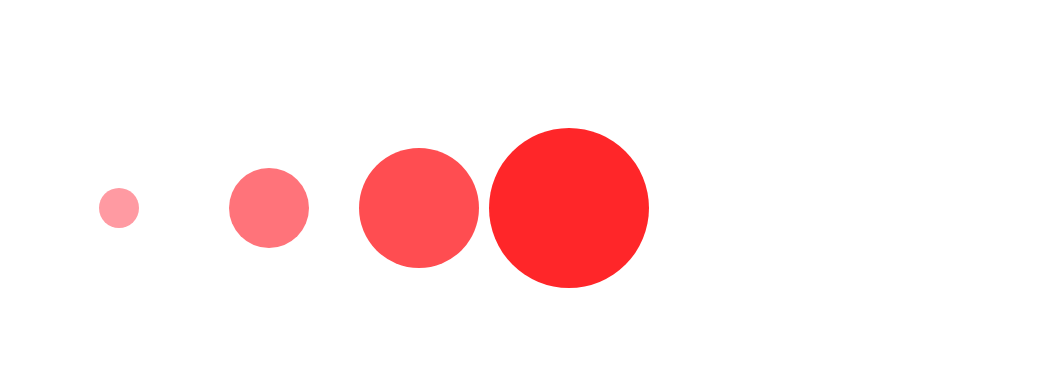
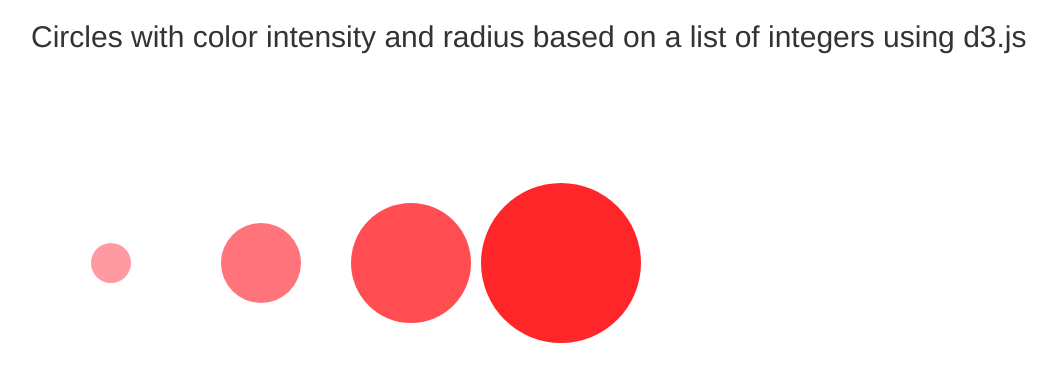
Before and after one commit to atif93/d3_visualizations, a plain HTML site: page circles.html in a window 1280 px wide. Shown: the top 382 px of the page, without its empty margins (39-1096 px from the left). Drawn offline with nearby package versions, Linux system fonts and the light colour scheme.

Commit message:
heading added

```diff
--- a/circles.html
+++ b/circles.html
@@ -1,8 +1,10 @@
 <html>
 	<head>
 		<script src="http://d3js.org/d3.v3.min.js"></script>
-
+		<link rel="stylesheet" href="https://maxcdn.bootstrapcdn.com/bootstrap/3.3.7/css/bootstrap.min.css">
+  		<script src="https://maxcdn.bootstrapcdn.com/bootstrap/3.3.7/js/bootstrap.min.js"></script>
 	</head>
+		<div class="container"><h2>Circles with color intensity and radius based on a list of integers using d3.js</h2></div>
 
 	<body>
 		<script>
```
